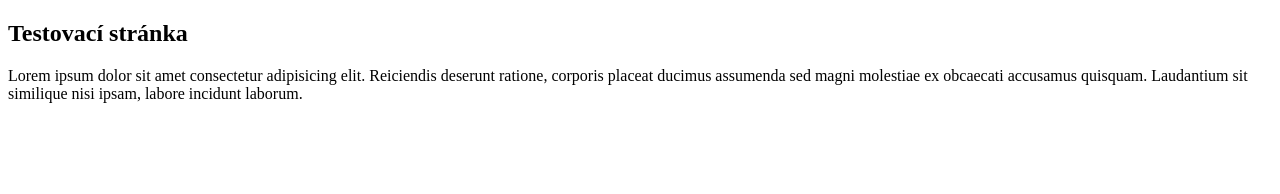
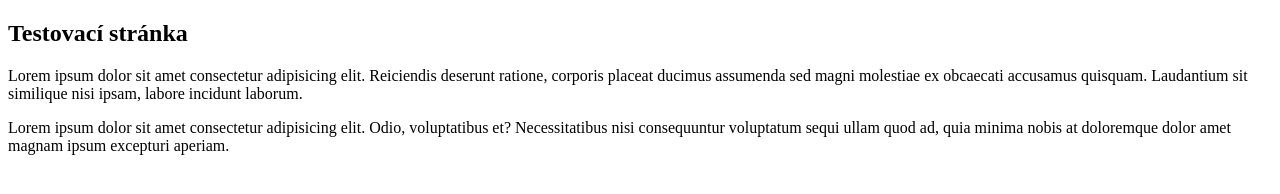
Before and after one commit to Fi3ex/krumpholc111, a plain HTML site: page index.html in a window 1280 px wide. Drawn offline with Linux system fonts and the light colour scheme.

Commit message:
přidán druhý odstavec

```diff
--- a/index.html
+++ b/index.html
@@ -10,6 +10,8 @@
     <p>Lorem ipsum dolor sit amet consectetur adipisicing elit. Reiciendis deserunt ratione, corporis placeat ducimus
         assumenda sed magni molestiae ex obcaecati accusamus quisquam. Laudantium sit similique nisi ipsam, labore
         incidunt laborum.</p>
+    <p>Lorem ipsum dolor sit amet consectetur adipisicing elit. Odio, voluptatibus et? Necessitatibus nisi consequuntur
+        voluptatum sequi ullam quod ad, quia minima nobis at doloremque dolor amet magnam ipsum excepturi aperiam.</p>
 
 </body>
 </html>
```
